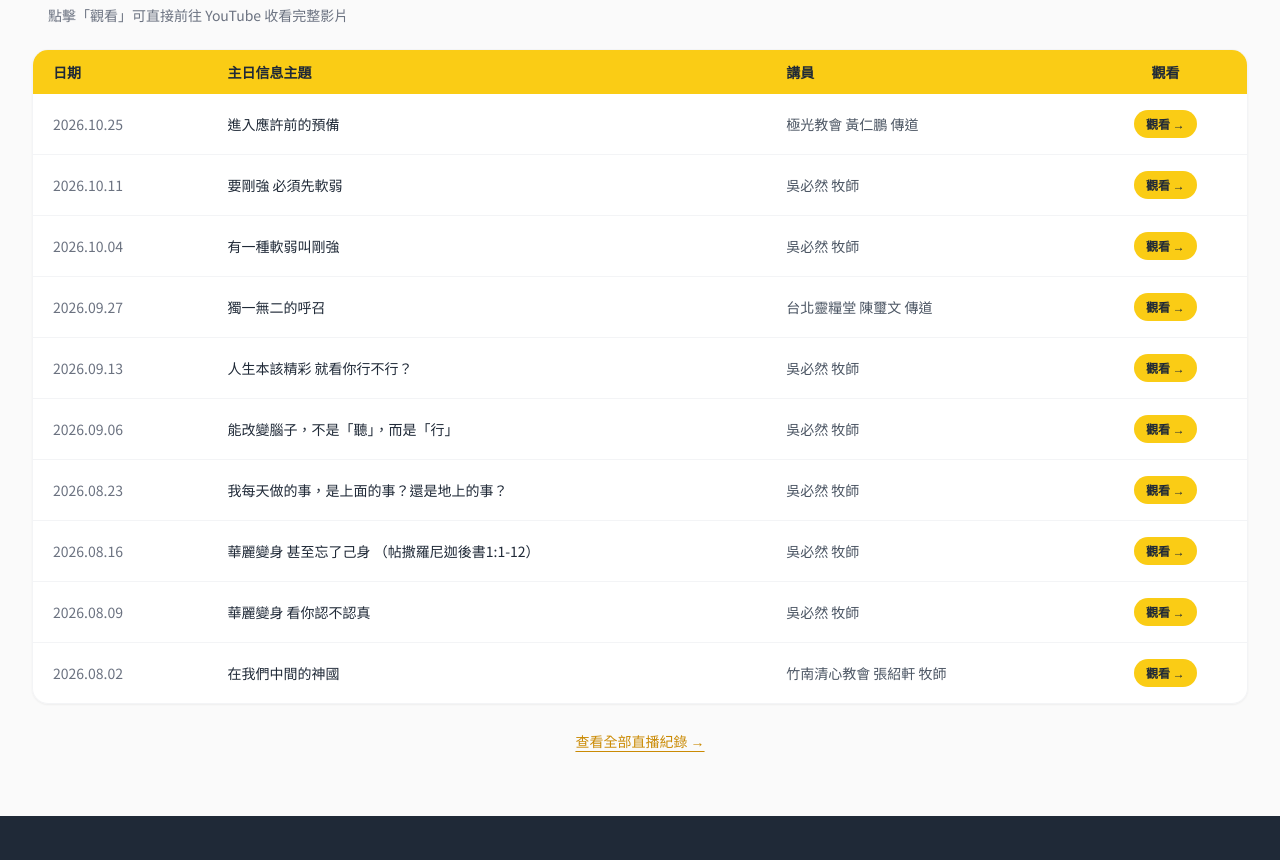
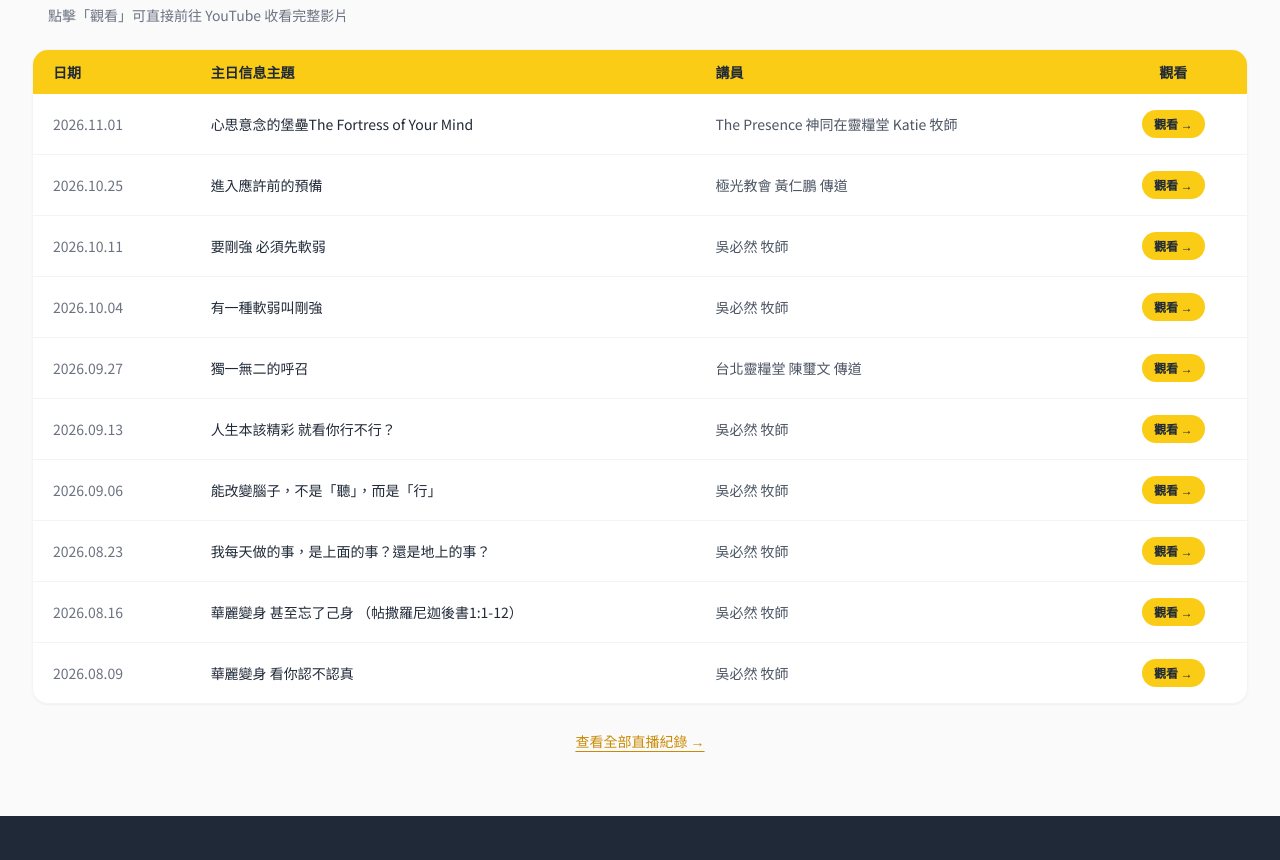
Before and after one commit to jesuswaytaipeisrv/jesuswaytaipei, a plain HTML site: page sunday.html in a window 1280 px wide. Shown: the part 1396-2256 px from the top of the page. Drawn offline with nearby package versions, Linux system fonts and the light colour scheme.

Commit message:
feat: 自動更新 主日 2026.11.01「心思意念的堡壘The Fort」

```diff
--- a/sunday.html
+++ b/sunday.html
@@ -157,6 +157,12 @@
                     </thead>
                     <tbody class="bg-white divide-y divide-gray-100">
                         <tr class="hover:bg-yellow-50 transition">
+                            <td class="px-5 py-4 text-gray-500 whitespace-nowrap">2026.11.01</td>
+                            <td class="px-5 py-4 font-medium text-gray-800">心思意念的堡壘The Fortress of Your Mind</td>
+                            <td class="px-5 py-4 text-gray-600 hidden md:table-cell">The Presence 神同在靈糧堂 Katie 牧師</td>
+                            <td class="px-5 py-4 text-center"><a href="https://www.youtube.com/watch?v=X7wm5bzq-54" target="_blank" class="inline-block bg-yellow-400 hover:bg-yellow-500 text-gray-800 text-xs font-semibold px-3 py-1.5 rounded-full transition">觀看 →</a></td>
+                        </tr>
+                        <tr class="hover:bg-yellow-50 transition">
                             <td class="px-5 py-4 text-gray-500 whitespace-nowrap">2026.10.25</td>
                             <td class="px-5 py-4 font-medium text-gray-800">進入應許前的預備</td>
                             <td class="px-5 py-4 text-gray-600 hidden md:table-cell">極光教會 黃仁鵬 傳道</td>
@@ -210,12 +216,6 @@
                             <td class="px-5 py-4 text-gray-600 hidden md:table-cell">吳必然 牧師</td>
                             <td class="px-5 py-4 text-center"><a href="https://www.youtube.com/watch?v=SirWChfFeyo" target="_blank" class="inline-block bg-yellow-400 hover:bg-yellow-500 text-gray-800 text-xs font-semibold px-3 py-1.5 rounded-full transition">觀看 →</a></td>
                         </tr>
-                        <tr class="hover:bg-yellow-50 transition">
-                            <td class="px-5 py-4 text-gray-500 whitespace-nowrap">2026.08.02</td>
-                            <td class="px-5 py-4 font-medium text-gray-800">在我們中間的神國</td>
-                            <td class="px-5 py-4 text-gray-600 hidden md:table-cell">竹南清心教會 張紹軒 牧師</td>
-                            <td class="px-5 py-4 text-center"><a href="https://www.youtube.com/watch?v=ph4CzZdSHAE" target="_blank" class="inline-block bg-yellow-400 hover:bg-yellow-500 text-gray-800 text-xs font-semibold px-3 py-1.5 rounded-full transition">觀看 →</a></td>
-                        </tr>
                     </tbody>
                 </table>
             </div>
```
Also changed, not shown: en/sunday.html (+6 -6 lines).
